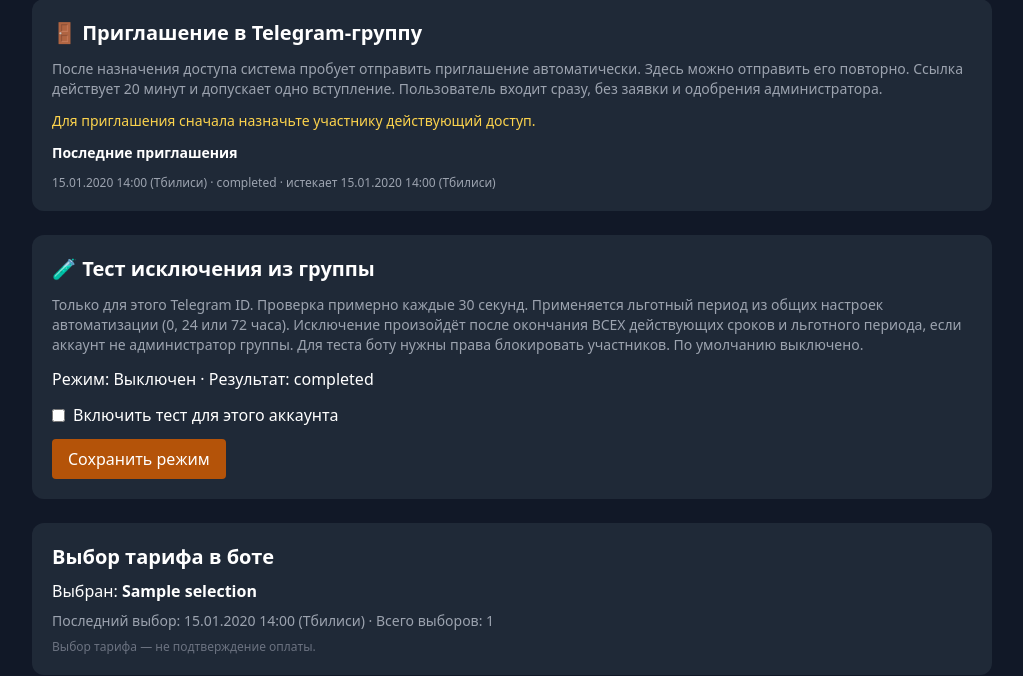
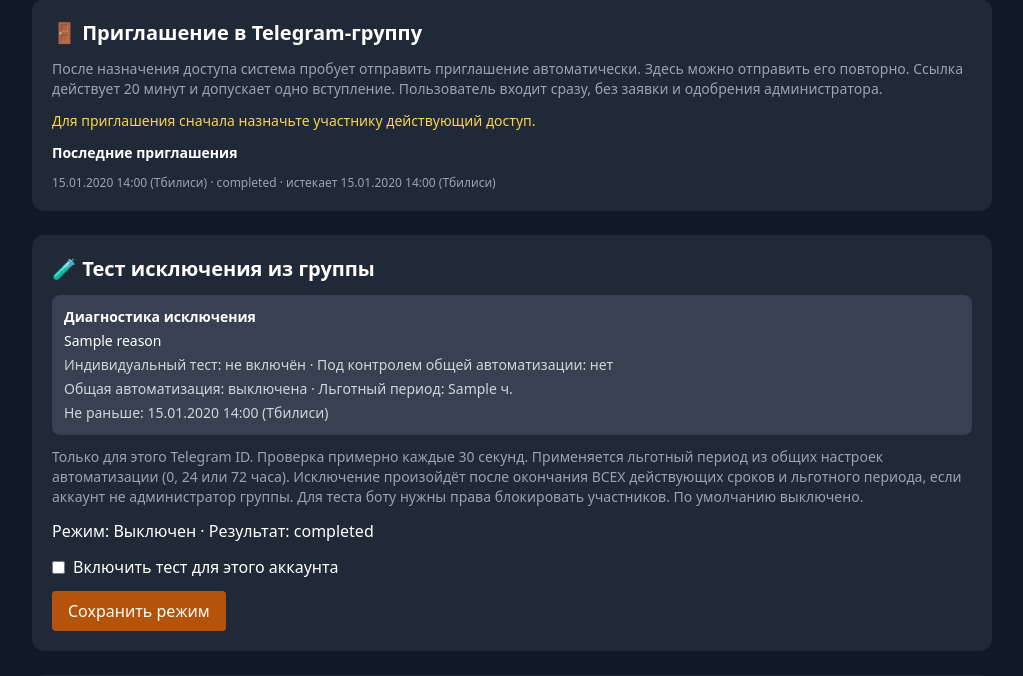
Before and after one commit to vazhap519/dato-telegram, a FastAPI app: template admin/templates/subscription_user.html in a window 1280 px wide. Shown: the part 211-887 px from the top of the page, without its empty margins (128-1151 px from the left). Run offline with FastAPI, Linux system fonts and the light colour scheme; the template is opened without the code that fills it: most values are stand-ins (such as "Sample title", 1, 10 or a date in 2020); parts of the project's set-up code (start-up, migrations or seed data) failed here and were passed over; some libraries are stand-ins or nearby versions.

Commit message:
Display specific reason and earliest safe removal time for each subscriber

```diff
--- a/admin/templates/subscription_user.html
+++ b/admin/templates/subscription_user.html
@@ -29,6 +29,15 @@
 </section>
 <section class="bg-gray-800 rounded-xl p-5 space-y-3">
 <h2 class="text-xl font-semibold">🧪 Тест исключения из группы</h2>
+<div class="bg-gray-700 rounded-lg p-3 text-sm space-y-1">
+<p class="font-semibold">Диагностика исключения</p>
+<p>{{ removal_diagnostics.reason }}</p>
+<p class="text-gray-300">Индивидуальный тест: {{ 'готов' if removal_diagnostics.test_armed else (removal_diagnostics.test_status or 'не включён') }} · Под контролем общей автоматизации: {{ 'да' if removal_diagnostics.managed else 'нет' }}</p>
+<p class="text-gray-300">Общая автоматизация: {{ 'включена' if removal_diagnostics.global_enabled else 'выключена' }} · Льготный период: {{ removal_diagnostics.grace_hours }} ч.</p>
+{% if removal_diagnostics.remove_at %}
+<p class="text-gray-300">Не раньше: {{ removal_diagnostics.remove_at|tbilisi_time }} (Тбилиси)</p>
+{% endif %}
+</div>
 <p class="text-sm text-gray-400">Только для этого Telegram ID. Проверка примерно каждые 30 секунд. Применяется льготный период из общих настроек автоматизации (0, 24 или 72 часа). Исключение произойдёт после окончания ВСЕХ действующих сроков и льготного периода, если аккаунт не администратор группы. Для теста боту нужны права блокировать участников. По умолчанию выключено.</p>
 {% if removal_test %}
 <p>Режим: {{ 'Включён' if removal_test.enabled else 'Выключен' }} · Результат: {{ removal_test.status }}</p>
```
